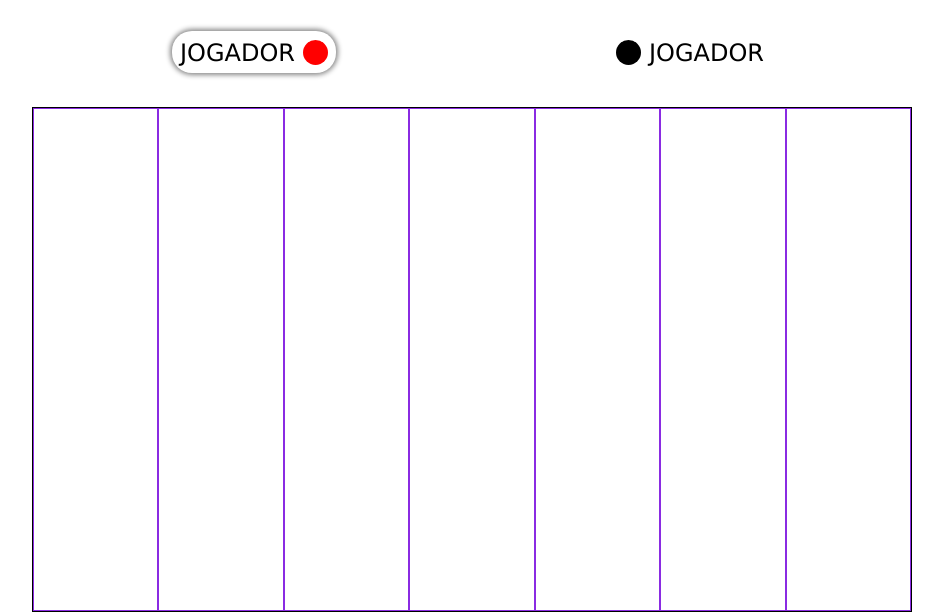
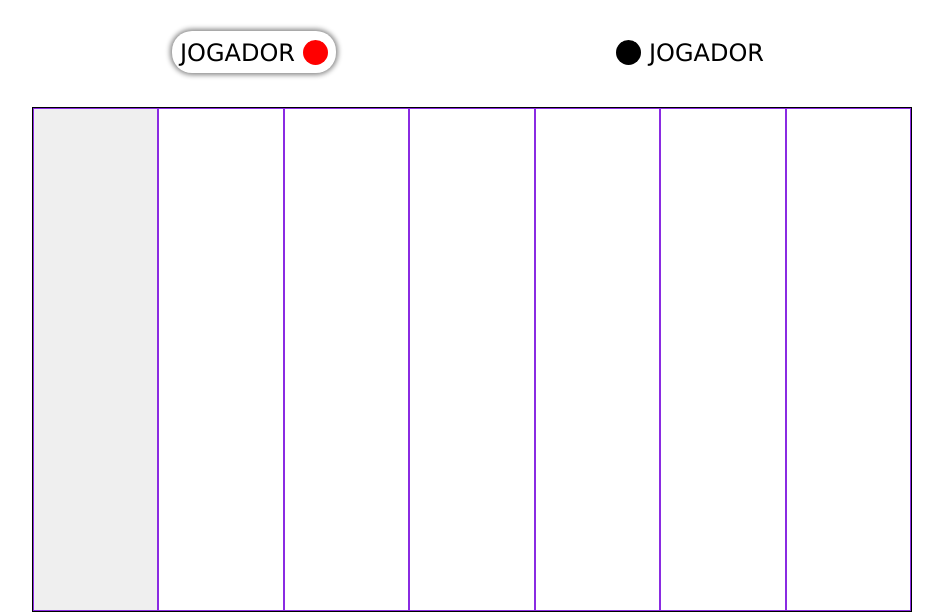
Before and after one commit to ximitti/lig-four, a plain HTML site: page index.html in a window 1280 px wide. In both pictures the pointer is over the element 263 px from the left and 572 px from the top of the page. Shown: the part 213-825 px from the top of the page, without its empty margins (168-1111 px from the left). Drawn offline with nearby package versions, Linux system fonts and the light colour scheme.

Commit message:
Efeito de hover nas colunas

```diff
--- a/style.css
+++ b/style.css
@@ -52,6 +52,11 @@ body {
   align-items: center;
   border: 1px blueviolet solid;
   width: 100%;
+}
+
+.col:hover{
+  background-color: rgb(102, 102, 102, 0.1) ;
+  cursor: pointer;
 }
 
 .jogadores {
```
